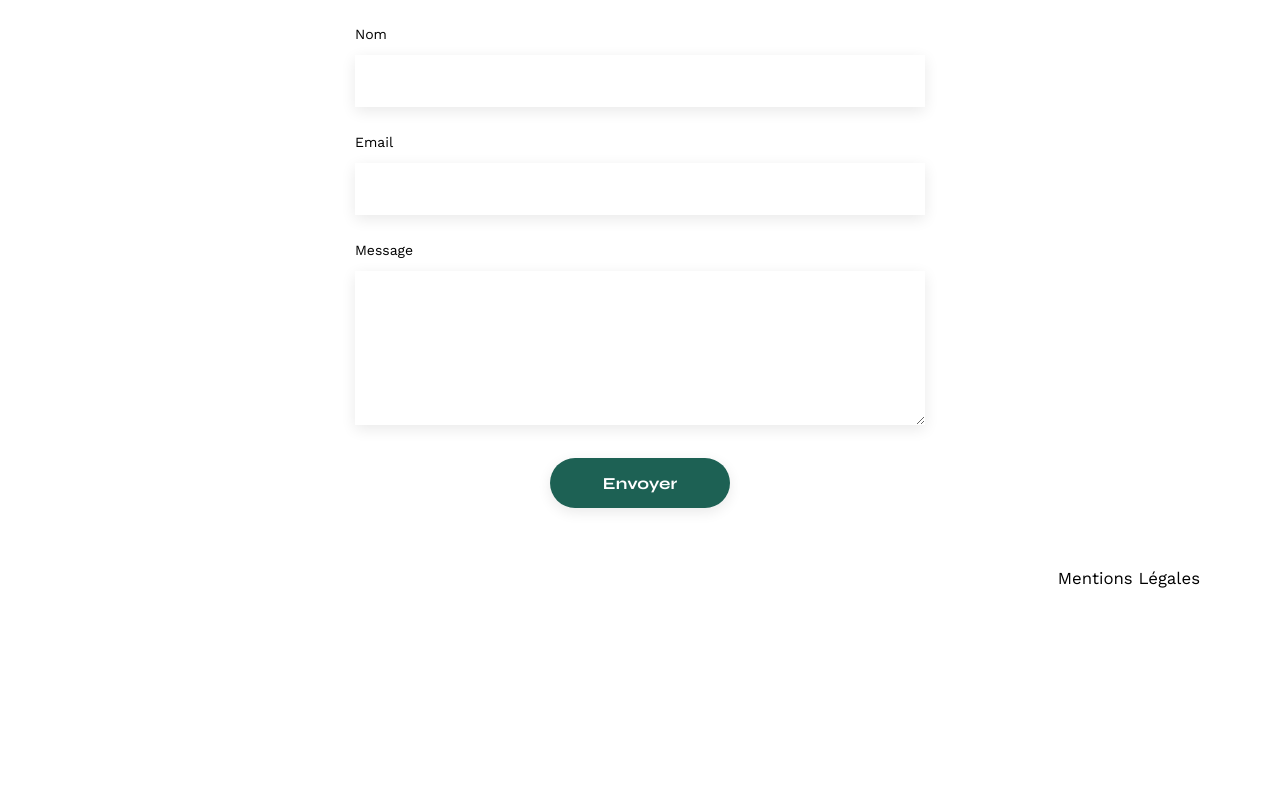
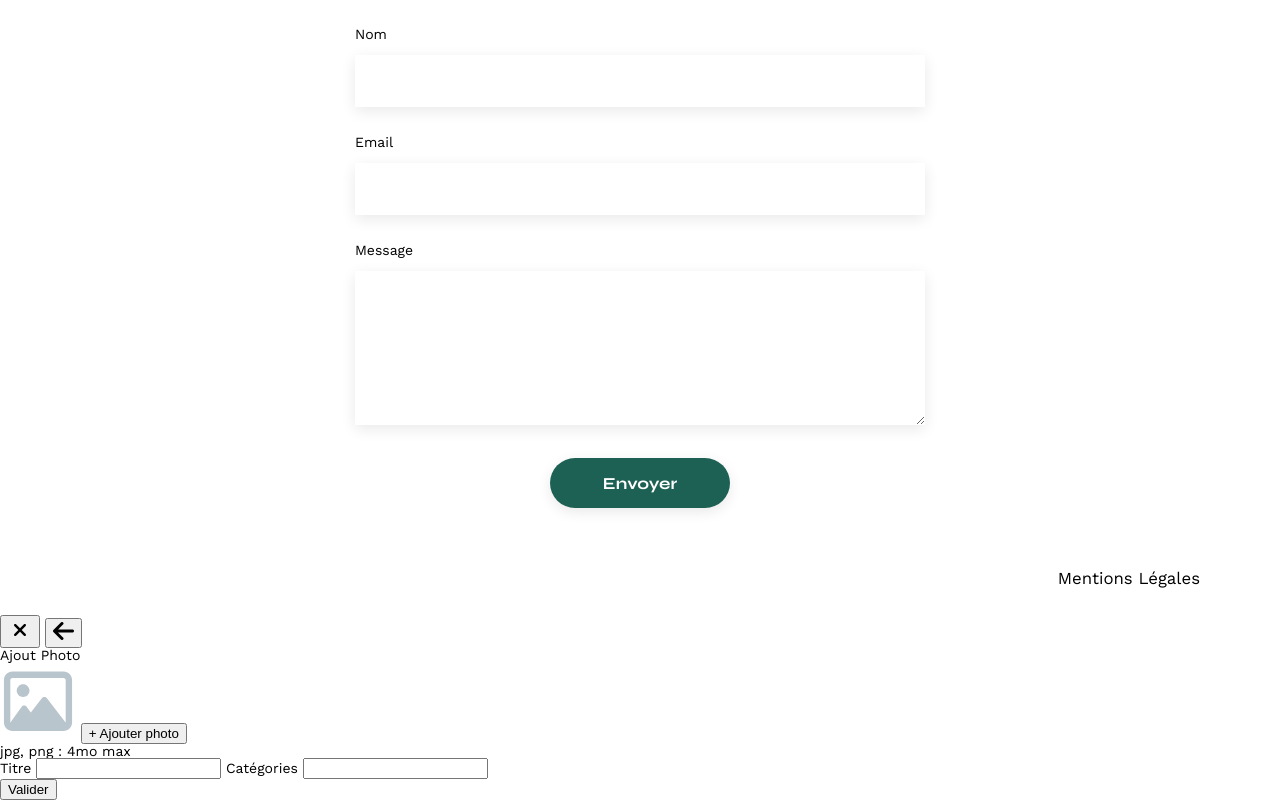
Before and after one commit to NeugdaeUju/Projet_6-Sophie_Bluel, a plain HTML site: page FrontEnd/index.html in a window 1280 px wide. Shown: the part 941-1741 px from the top of the page. Before the commit the page ends 1556 px from the top, so only its background shows below. Drawn offline with nearby package versions, Linux system fonts and the light colour scheme; no server answers.

Commit message:
Création de la modale qui permettra d'ajouter des images au portfolio

```diff
--- a/FrontEnd/index.html
+++ b/FrontEnd/index.html
@@ -77,8 +77,29 @@
 			<h3 class="modale__content__title">Galerie photo</h3>
 			<div class="modale__content__gallery">
 			</div>
-			<button class="modale__content__addWorks">Ajouter une photo</button>
+			<button class="modale__content__addWorks" href="#modale__addWorks">Ajouter une photo</button>
 		</div>
 	</div>
+		<div id="modale__addWorks"  class="modale__addWorks" role="dialog" sytle="display:none"  aria-hidden="true" aria-labelledby="modale__addWorks__title">
+			<div class="modale__addWorks__content  modale__stopClose">
+				<button class="modale__addWoks__close"><img class ="modale__content__close--image" src="assets/icons/xmark.svg" alt="Fermer la fenêtre"></button>
+				<button class="modale__addWoks__back"><img class ="modale__content__back--image" src="assets/icons/arrow-left.png" alt="Retour"></button>
+				<h3 class="modale__addWorks__title">Ajout Photo</h3>
+				<form class="modale__addWorks__form">
+					<div class="modale__addWorks__form__addImage">
+						<img src="assets/icons/img.svg" alt="images" class="modale__addWorks__form__addImage--image">
+						<button class="modale__addWorks__form__addImages--button">
+							<input type="browser" class="modale__addWorks__form__addImag--input" hidden> + Ajouter photo
+						</button>
+						<p class="modale__addWorks__form__addImage--subtitles">jpg, png : 4mo max</p>
+					</div>
+					<label for="modale__addWorks__text" class="modale__addWorks__text">Titre</label>
+					<input type="text" id="modale__addWorks__text" name="titre">
+					<label for="modale__addWorks__category" class="modale__addWorks__category">Catégories</label>
+					<input list="category" id="modale__addWorks__category" name="categorie" />
+				</form>
+				<button class="modale__addWorks__submit">Valider</button>
+			</div>
+		</div>
 </body>
 </html>
```
Also changed, not shown: FrontEnd/assets/icons/arrow-left.png (added), FrontEnd/assets/icons/img.svg (added).
